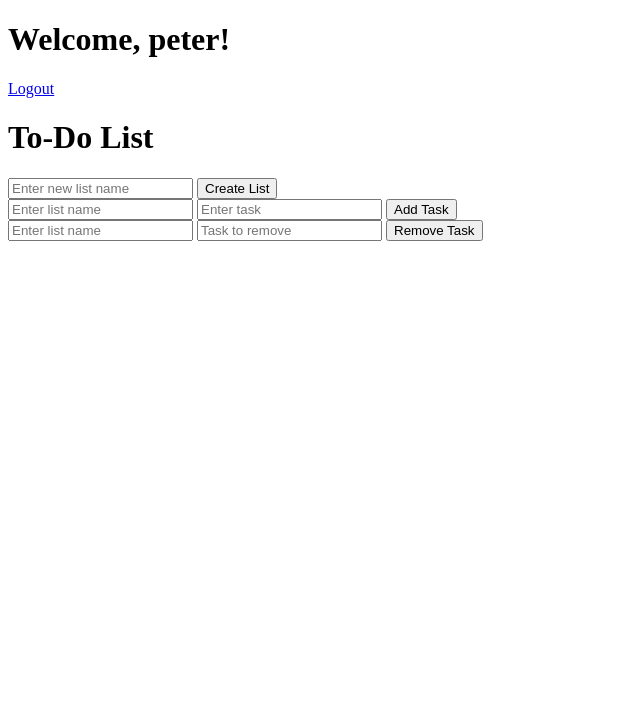
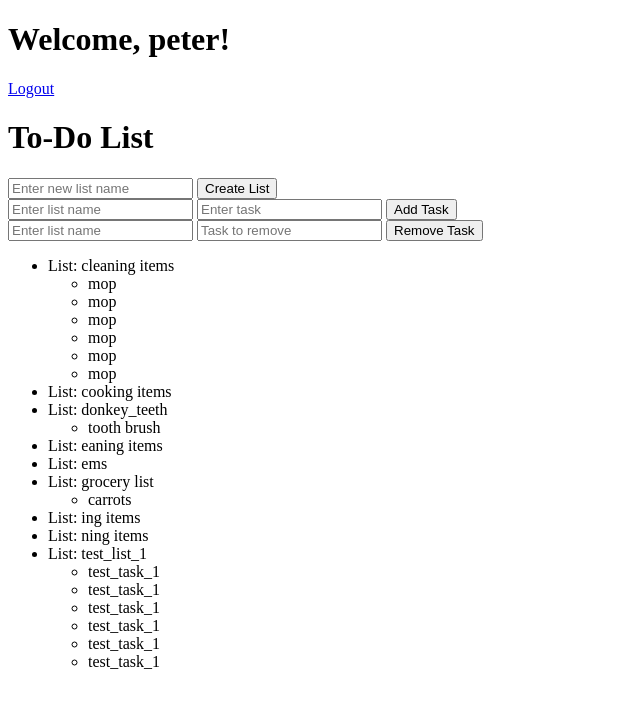
Before and after one commit to Peter-Palacios/Flask-ToDo, a Flask app: page / in a window 1280 px wide. Shown: the top 708 px of the page, without its empty margins (0-640 px from the left). Run offline with Flask 3, Linux system fonts and the light colour scheme; a user stored in the database is signed in; data that the repository does not hold is empty.

Commit message:
user auth added and changed to include in db

```diff
--- a/app.py
+++ b/app.py
@@ -2,7 +2,7 @@ import json.decoder
 from flask_sqlalchemy import SQLAlchemy
 from flask_login import LoginManager, UserMixin, login_user, logout_user, login_required, current_user
 from flask_bcrypt import Bcrypt
-from flask import Flask, request, render_template, redirect, url_for, jsonify
+from flask import Flask, request, render_template, redirect, url_for, jsonify, session, current_app
 from wtforms import ValidationError
 from flask_wtf import FlaskForm
 from wtforms import StringField, PasswordField
@@ -19,10 +19,26 @@ login_manager = LoginManager(app)
 login_manager.login_view = 'login'
 
 
+class List(db.Model):
+    id = db.Column(db.Integer, primary_key=True)
+    user_id = db.Column(db.Integer, db.ForeignKey('user.id'))
+    list_name = db.Column(db.String, nullable=False)
+    tasks = db.relationship('Task', backref='list', lazy='dynamic')
+
+
+class Task(db.Model):
+    id = db.Column(db.Integer, primary_key=True)
+    list_id = db.Column(db.Integer, db.ForeignKey('list.id'))
+    task_title = db.Column(db.String)
+    task_description = db.Column(db.String)
+    done = db.Column(db.Boolean)
+
+
 class User(UserMixin, db.Model):
     id = db.Column(db.Integer, primary_key=True)
     username = db.Column(db.String(15), unique=True, nullable=False)
     password = db.Column(db.String(80), nullable=False)
+    lists = db.relationship('List', backref='user', lazy='dynamic')
 
 
 class LoginForm(FlaskForm):
@@ -38,6 +54,7 @@ class RegisterForm(FlaskForm):
         EqualTo('password', message='Passwords must match.')
     ])
 
+
 @login_manager.user_loader
 def load_user(user_id):
     return User.query.get(int(user_id))
@@ -45,14 +62,37 @@ def load_user(user_id):
 
 @app.route('/login', methods=['GET', 'POST'])
 def login():
-    form = LoginForm()
-    if form.validate_on_submit():
-        user = User.query.filter_by(username=form.username.data).first()
-        if user:
-            if bcrypt.check_password_hash(user.password, form.password.data):
+    if request.method == 'POST':
+        json_data = request.get_json(silent=True)
+
+        if json_data:
+            username = json_data.get('username')
+            password = json_data.get('password')
+        else:
+            form = LoginForm()
+            if form.validate_on_submit():
+                username = form.username.data
+                password = form.password.data
+            else:
+                return render_template('login.html', form=form)
+
+        # Common authentication logic
+        if username and password:
+            user = User.query.filter_by(username=username).first()
+            if user and bcrypt.check_password_hash(user.password, password):
                 login_user(user)
-                return redirect(url_for('index'))
-    return render_template('login.html', form=form)
+                if json_data:
+                    return jsonify({'success': True}), 200  # Return JSON if called via API
+                else:
+                    return redirect(url_for('index'))
+            else:
+                error_message = "Invalid username or password"
+                if json_data:
+                    return jsonify({'success': False, 'message': error_message}), 401
+                else:
+                    return render_template('login.html', form=form, error=error_message)
+
+    return render_template('login.html', form=LoginForm())
 
 
 def validate_username(self, username):
@@ -71,7 +111,8 @@ def logout():
 @app.route('/')
 @login_required
 def index():
-    return render_template('index.html', name=current_user.username, taskList=L)
+    user_lists = List.query.filter_by(user_id=current_user.id).all()
+    return render_template('index.html', name=current_user.username, taskList=user_lists)
 
 
 @app.route('/register', methods=['GET', 'POST'])
@@ -91,45 +132,77 @@ def register():
     return render_template('register.html', form=form)
 
 
-
-L = {}
+# L = {}
 
 
-@app.route('/list/<string:specified_list>/task/<string:task_to_add>', methods=['POST'])
-def add_task(task_to_add, specified_list):
-    if specified_list not in L:
+@app.route('/list/<string:specified_list>/task/', methods=['POST'])
+@login_required
+def add_task(specified_list):
+    user_list = List.query.filter_by(user_id=current_user.id, list_name=specified_list).first()
+    if not user_list:
         return jsonify({'error': 'List not found'}), 404
-    L[specified_list].append(task_to_add)
 
-    return json.dumps({'success': True}), 200, {'ContentType': 'application/json'}
+    task_data = request.get_json()
+    task_title = task_data.get('task_title')
+    if not task_title:
+        return jsonify({'error': 'Task title is required'}), 400
+
+    new_task = Task(list_id=user_list.id, task_title=task_title, task_description=task_data.get('task_description', ''),
+                    done=False)
+    db.session.add(new_task)
+    db.session.commit()
+
+    return jsonify({'success': True, 'task_id': new_task.id}), 200
 
 
-@app.route('/list/<string:specified_list>/task/<string:task_to_remove>', methods=['DELETE'])
-def remove_task(task_to_remove, specified_list):
-    if specified_list not in L.keys():
+@app.route('/list/<string:specified_list>/task', methods=['DELETE'])
+@login_required
+def remove_task(specified_list):
+    task_data = request.get_json()
+    task_to_remove = task_data.get('task_title')
+    user_list = List.query.filter_by(user_id=current_user.id, list_name=specified_list).first()
+    if not user_list:
         return jsonify({'error': 'List not found'}), 404
-    if task_to_remove not in L[specified_list]:
+
+    user_task = user_list.tasks.filter_by(task_title=task_to_remove).first()
+    if not user_task:
         return jsonify({'error': 'Task not found'}), 404
-    L[specified_list].remove(task_to_remove)
+
+    db.session.delete(user_task)
+    db.session.commit()
 
     return json.dumps({'success': True}), 200, {'ContentType': 'application/json'}
 
 
 @app.route('/list', methods=['POST'])
+@login_required
 def create():
-    # new_list = request.form['new_list']
     request_json = request.get_json()
     new_list = request_json.get('new_list')
     if new_list is None:
         return jsonify({'success': False, 'error': 'Incorrect data type provided'}), 400
-    L[new_list] = []
+    new_user_list = List.query.filter_by(user_id=current_user.id, list_name=new_list).first()
+
+    if new_user_list:
+        return jsonify({'success': False, 'error': f'List {new_list} already exists'}), 400
+
+    db.session.add(List(user_id=current_user.id, list_name=new_list))
+    db.session.commit()
 
     return json.dumps({'success': True}), 200, {'ContentType': 'application/json'}
 
 
 @app.route('/tasks', methods=['GET'])
+@login_required
 def tasks():
-    return jsonify(L)
+    all_lists = List.query.filter_by(user_id=current_user.id).all()
+    tasks_by_list = {}
+
+    for user_list in all_lists:
+        list_tasks = Task.query.filter_by(list_id=user_list.id).all()
+        tasks_by_list[user_list.list_name] = [task.task_title for task in list_tasks]
+
+    return jsonify(tasks_by_list)
 
 
 if __name__ == '__main__':
--- /dev/null
+++ b/cookie.txt
@@ -0,0 +1,5 @@
+# Netscape HTTP Cookie File
+# https://curl.se/docs/http-cookies.html
+# This file was generated by libcurl! Edit at your own risk.
+
+#HttpOnly_127.0.0.1	FALSE	/	FALSE	0	session	.eJwlzjsOwjAMANC7ZGbwP0kvUzmJLVhbOiHuTiWmt75P2fOI81m293HFo-yvVbZCUnN4N6putUWQz1hKjqnTiZkArEJ2uV1q0F1CsLdlQ8wTkgchuoYbVB7sOjQbsIjPJqBduiCKBfowCx-MM2Yq8DRKy3JHrjOO_wbL9weGsi6z.Zi6NkQ.jYmkA3x_GLwDzDwX9jO5mcD27IM
--- a/templates/index.html
+++ b/templates/index.html
@@ -25,8 +25,12 @@
 
         async function addTaskToList(list, task) {
             console.log("Adding task:", task, "to list:", list);
-            const response = await fetch(`/list/${list}/task/${task}`, {
+            const response = await fetch(`/list/${list}/task`, {
                 method: 'POST',
+                headers:{
+                    'Content-Type': 'application/json',
+                },
+                body:JSON.stringify({task_title: task})
             });
             console.log("Response received:", response);
             if (response.ok) {
@@ -37,8 +41,12 @@
         }
 
         async function removeTaskFromList(list, task) {
-            const response = await fetch(`/list/${list}/task/${task}`, {
+            const response = await fetch(`/list/${list}/task`, {
                 method: 'DELETE',
+                headers:{
+                    'Content-Type': 'application/json',
+                },
+                body:JSON.stringify({task_title: task})
             });
             if (response.ok) {
                 await updateTaskList();
@@ -82,6 +90,15 @@
         <button type="submit">Remove Task</button>
     </form>
 
+{#      {% for list in taskList %}#}
+{#        <h2>{{ list.list_name }}</h2>#}
+{#        <ul>#}
+{#            {% for task in list.tasks %}#}
+{#                <li>{{ task.task_title }}</li>#}
+{#            {% endfor %}#}
+{#        </ul>#}
+{#    {% endfor %}#}
+
     <ul id="taskList">
     </ul>
 </body>
```
Also changed, not shown: README.md, var/app-instance/todo.db (added).
